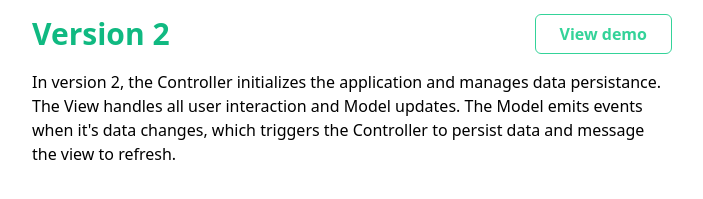
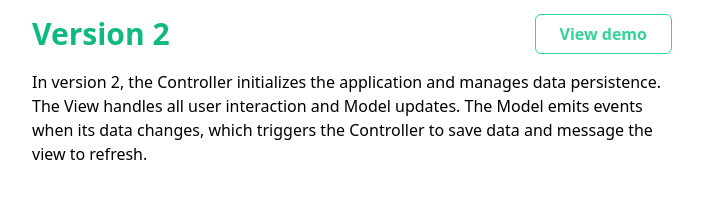
Before and after one commit to dtjv/mvc.ts, a website built with Parcel: page src/index.html in a window 1280 px wide. Shown: the part 391-590 px from the top of the page, without its empty margins (288-991 px from the left). Built offline with nearby package versions, Linux system fonts and the light colour scheme; what @tailwindcss/typography would draw is missing.

Commit message:
Fix spelling

```diff
--- a/src/index.html
+++ b/src/index.html
@@ -47,9 +47,9 @@
           </header>
           <p class="prose max-w-none">
             In version 2, the Controller initializes the application and manages
-            data persistance. The View handles all user interaction and Model
-            updates. The Model emits events when it's data changes, which
-            triggers the Controller to persist data and message the view to
+            data persistence. The View handles all user interaction and Model
+            updates. The Model emits events when its data changes, which
+            triggers the Controller to save data and message the view to
             refresh.
           </p>
         </div>
```
